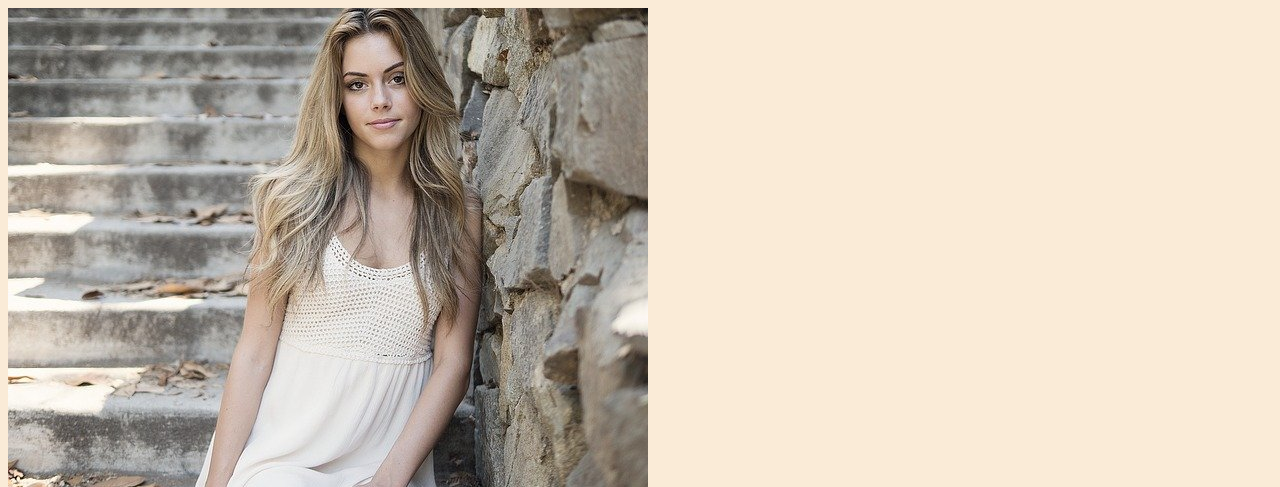
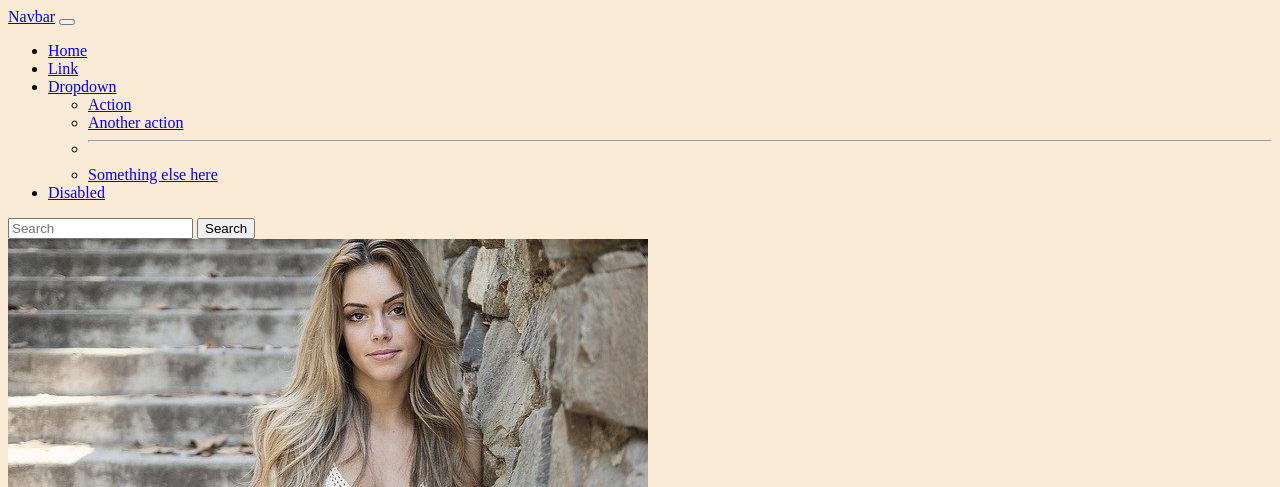
Before and after one commit to kunalnag/TgWorld, a Django app: page / in a window 1280 px wide. Shown: the top 487 px of the page. Run offline with Django 4.2, Linux system fonts and the light colour scheme.

Commit message:
any comment

```diff
--- a/myapp/templates/myapp/home.html
+++ b/myapp/templates/myapp/home.html
@@ -9,6 +9,46 @@
  <title>Document</title>
 </head>
 <body>
+
+{% comment %}  {% endcomment %}
+    <nav class="navbar navbar-expand-lg navbar-light bg-light">
+        <div class="container-fluid">
+          <a class="navbar-brand" href="#">Navbar</a>
+          <button class="navbar-toggler" type="button" data-bs-toggle="collapse" data-bs-target="#navbarSupportedContent" aria-controls="navbarSupportedContent" aria-expanded="false" aria-label="Toggle navigation">
+            <span class="navbar-toggler-icon"></span>
+          </button>
+          <div class="collapse navbar-collapse" id="navbarSupportedContent">
+            <ul class="navbar-nav me-auto mb-2 mb-lg-0">
+              <li class="nav-item">
+                <a class="nav-link active" aria-current="page" href="#">Home</a>
+              </li>
+              <li class="nav-item">
+                <a class="nav-link" href="#">Link</a>
+              </li>
+              <li class="nav-item dropdown">
+                <a class="nav-link dropdown-toggle" href="#" id="navbarDropdown" role="button" data-bs-toggle="dropdown" aria-expanded="false">
+                  Dropdown
+                </a>
+                <ul class="dropdown-menu" aria-labelledby="navbarDropdown">
+                  <li><a class="dropdown-item" href="#">Action</a></li>
+                  <li><a class="dropdown-item" href="#">Another action</a></li>
+                  <li><hr class="dropdown-divider"></li>
+                  <li><a class="dropdown-item" href="#">Something else here</a></li>
+                </ul>
+              </li>
+              <li class="nav-item">
+                <a class="nav-link disabled" href="#" tabindex="-1" aria-disabled="true">Disabled</a>
+              </li>
+            </ul>
+            <form class="d-flex">
+              <input class="form-control me-2" type="search" placeholder="Search" aria-label="Search">
+              <button class="btn btn-outline-success" type="submit">Search</button>
+            </form>
+          </div>
+        </div>
+      </nav>
+
+      {% comment %}  {% endcomment %}
 <img src="{% static 'myapp/image/girl.jpg' %}" alt="">
  <h1>Home Page</h1>
 </body>
```
